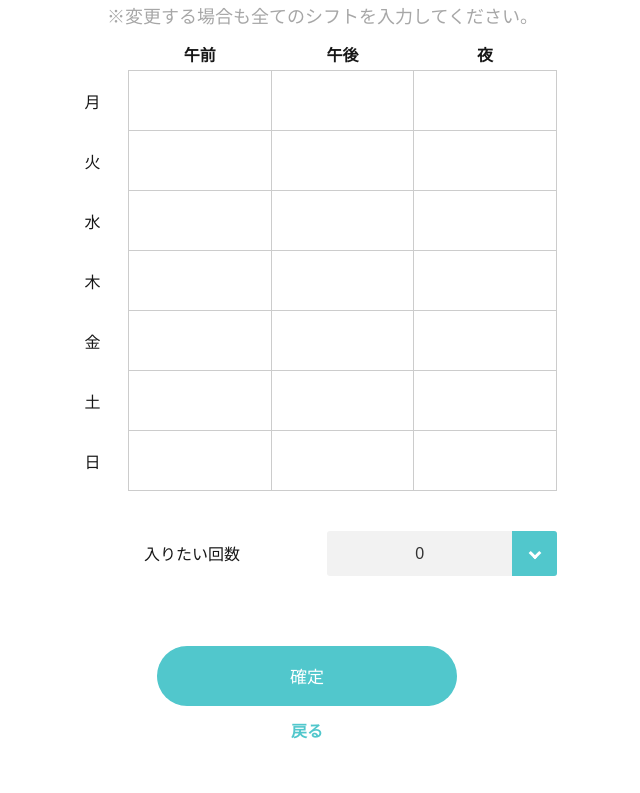
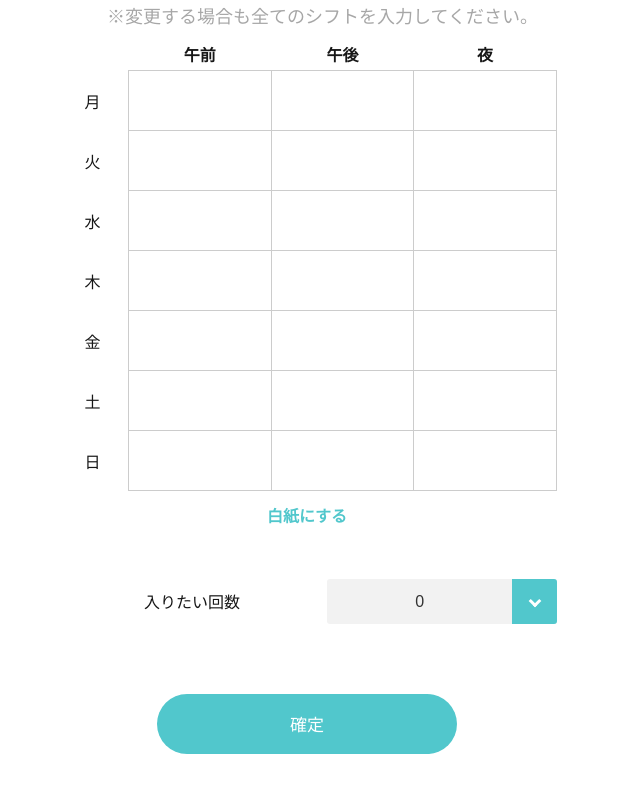
Before and after one commit to yuuri-dev/Shityj-app0507, a Next.js app: page /group/1/weeks/1/addShift in a window 1280 px wide. Shown: the part 335-1128 px from the top of the page, without its empty margins (333-973 px from the left). Built offline with nearby package versions, Linux system fonts and the light colour scheme; no server answers; the database is empty.

Commit message:
feat:リセットボタンを追加し、groupPageに画面遷移しない様に仕様を変更

```diff
--- a/src/pages/group/[group_id]/weeks/[week_id]/addShift.jsx
+++ b/src/pages/group/[group_id]/weeks/[week_id]/addShift.jsx
@@ -67,6 +67,13 @@ const AddShift = () => {
     });
   };
 
+  const handleReset = () => {
+    const initial = Array.from({ length: DAYS.length }, () =>
+      Array(TIME_SLOTS.length).fill(false)
+    );
+    setSelection(initial);
+  };
+
   const handleConfirm = async (e) => {
     if (selectedIndex === null) {
       alert('名前を選択して下さい。');
@@ -80,8 +87,8 @@ const AddShift = () => {
 
     const upsertData = [];
 
-    for (let day = 0; day < 7; day++) {
-      for (let time = 0; time < 3; time++) {
+    for (let day = 0; day < DAYS.length; day++) {
+      for (let time = 0; time < TIME_SLOTS.length; time++) {
         upsertData.push({
           group_id: gid,
           user_id: selectedIndex,
@@ -130,10 +137,6 @@ const AddShift = () => {
     alert('シフト希望が確定されました。');
 
     e.preventDefault();
-    router.push({
-      pathname: '/group/[group_id]/groupPage',
-      query: { group_id },
-    });
   };
   if (!router.isReady) {
     return <div>Error! router is not Ready</div>;
@@ -205,10 +208,14 @@ const AddShift = () => {
           ))}
         </tbody>
       </table>
+      <ButtonWhite func={handleReset}>白紙にする</ButtonWhite>
+
       <div className={styles.innerSetting}>
         <p className={styles.settingTitle}>入りたい回数</p>
         <label className={styles['selectbox-1']}>
-          <select onChange={(e) => setTimesToEnter(parseInt(e.target.value, 10))}>
+          <select
+            onChange={(e) => setTimesToEnter(parseInt(e.target.value, 10))}
+          >
             <option value="0">0</option>
             <option value="1">1</option>
             <option value="2">2</option>
@@ -235,15 +242,6 @@ const AddShift = () => {
       </div>
 
       <ButtonBlue func={(e) => handleConfirm(e)}>確定</ButtonBlue>
-      <Link
-        href={{
-          pathname: '/group/[group_id]/groupPage',
-          query: { group_id },
-        }}
-      >
-        <ButtonWhite>戻る</ButtonWhite>
-        {/* モーダルで変更を破棄しますかと注意を出す */}
-      </Link>
     </div>
   );
 };
```
